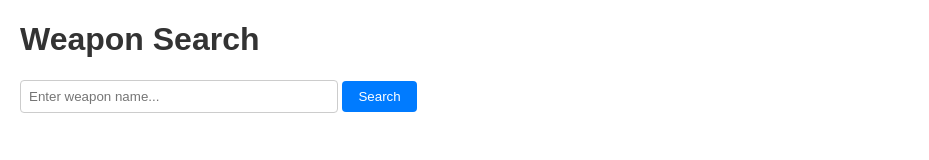
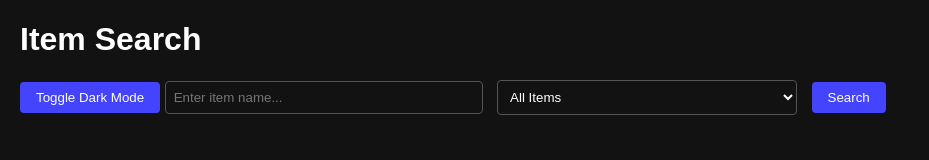
Before and after one commit to opelzafiri/opelzafiri.github.io, a plain HTML site: page index.html in a window 1280 px wide. Shown: the whole page, without its empty margins (0-929 px from the left). Drawn offline with Linux system fonts and the light colour scheme; no server answers.

Commit message:
Update index.html

```diff
--- a/index.html
+++ b/index.html
@@ -3,48 +3,86 @@
 <head>
     <meta charset="UTF-8">
     <meta name="viewport" content="width=device-width, initial-scale=1.0">
-        <title>Weapon Search</title>
+    <title>Item Search</title>
     <style>
+        :root {
+            --background-color: #ffffff;
+            --text-color: #000000;
+            --input-border-color: #ccc;
+            --button-bg-color: #007BFF;
+            --button-hover-bg-color: #0056b3;
+            --result-bg-color: #f9f9f9;
+        }
+
+        [data-theme="dark"] {
+            --background-color: #121212;
+            --text-color: #ffffff;
+            --input-border-color: #555;
+            --button-bg-color: #4444ff;
+            --button-hover-bg-color: #2222aa;
+            --result-bg-color: #1e1e1e;
+        }
+
         body {
             font-family: Arial, sans-serif;
             margin: 20px;
+            background-color: var(--background-color);
+            color: var(--text-color);
         }
+
         h1 {
-                color: #333;
+            color: var(--text-color);
         }
-            input[type="text"] {
+
+        input[type="text"], select {
             padding: 8px;
             width: 300px;
-                border: 1px solid #ccc;
+            border: 1px solid var(--input-border-color);
             border-radius: 4px;
+            margin-right: 10px;
+            background-color: var(--background-color);
+            color: var(--text-color);
         }
+
         button {
             padding: 8px 16px;
-                background-color: #007BFF;
+            background-color: var(--button-bg-color);
             color: white;
             border: none;
             border-radius: 4px;
             cursor: pointer;
         }
+
         button:hover {
-                background-color: #0056b3;
+            background-color: var(--button-hover-bg-color);
         }
+
+        .dark-mode-toggle {
+            margin-bottom: 20px;
+        }
+
         .results {
             margin-top: 20px;
         }
+
         .result-item {
             margin-bottom: 10px;
             padding: 10px;
-                border: 1px solid #ddd;
+            border: 1px solid var(--input-border-color);
             border-radius: 4px;
-                background-color: #f9f9f9;
+            background-color: var(--result-bg-color);
         }
     </style>
 </head>
-    <body>
-        <h1>Weapon Search</h1>
-        <input type="text" id="query" placeholder="Enter weapon name...">
-        <button onclick="searchWeapons()">Search</button>
+<body data-theme="dark">
+    <h1>Item Search</h1>
+    <button class="dark-mode-toggle" onclick="toggleDarkMode()">Toggle Dark Mode</button>
+    <input type="text" id="query" placeholder="Enter item name...">
+    <select id="categoryFilter">
+        <option value="all">All Items</option>
+        <option value="weapons">Weapons Only</option>
+    </select>
+    <button onclick="searchItems()">Search</button>
     <div class="results" id="results"></div>
 
     <script>
@@ -54,11 +92,10 @@
             "Grenade Launcher", "Hand Cannon", "Linear Fusion Rifle",
             "Machine Gun", "Pulse Rifle", "Rocket Launcher", "Scout Rifle",
             "Shotgun", "Sidearm", "Sniper Rifle", "Submachine Gun",
-                "Sword", "Trace Rifle"
+            "Sword", "Trace Rifle","Weapon Ornament"
         ];
 
         let data = [];
-
 
         async function fetchData() {
             try {
@@ -69,12 +106,22 @@
             }
         }
 
-            function searchWeapons() {
+        function searchItems() {
             const query = document.getElementById("query").value.toLowerCase();
-                const results = data.filter(item =>
-                    item.Name.toLowerCase().includes(query) && WEAPON_TYPES.includes(item.Type)
-                );
+            const categoryFilter = document.getElementById("categoryFilter").value;
 
+            const results = data.filter(item => {
+                const matchesQuery = item.Name.toLowerCase().includes(query);
+                const matchesCategory =
+                    categoryFilter === "all" ||
+                    (categoryFilter === "weapons" && WEAPON_TYPES.includes(item.Type));
+                return matchesQuery && matchesCategory;
+            });
+
+            displayResults(results, query);
+        }
+
+        function displayResults(results, query) {
             const resultsDiv = document.getElementById("results");
             resultsDiv.innerHTML = "";
 
@@ -84,10 +131,10 @@
                     div.className = "result-item";
                     div.innerHTML = `
                         <strong>Name:</strong> ${result.Name}<br>
-                            <strong>Type:</strong> ${result.Type}<br>
+                        <strong>Type:</strong> ${result.Type || "Unknown"}<br>
                         <strong>Hash:</strong> ${result.InventoryItemHash}<br>
                         <strong>ArtArrangementIndex:</strong> ${result.ArtArrangementIndex}<br>
-                            <strong>pattern:</strong> ${result.pattern}
+                        <strong>Pattern:</strong> ${result.pattern || "None"}
                     `;
                     resultsDiv.appendChild(div);
                 });
@@ -96,6 +143,11 @@
             }
         }
 
+        function toggleDarkMode() {
+            const currentTheme = document.body.getAttribute("data-theme");
+            const newTheme = currentTheme === "dark" ? "light" : "dark";
+            document.body.setAttribute("data-theme", newTheme);
+        }
 
         fetchData();
     </script>
```
Lines whose indentation alone changed are shown as unchanged.
